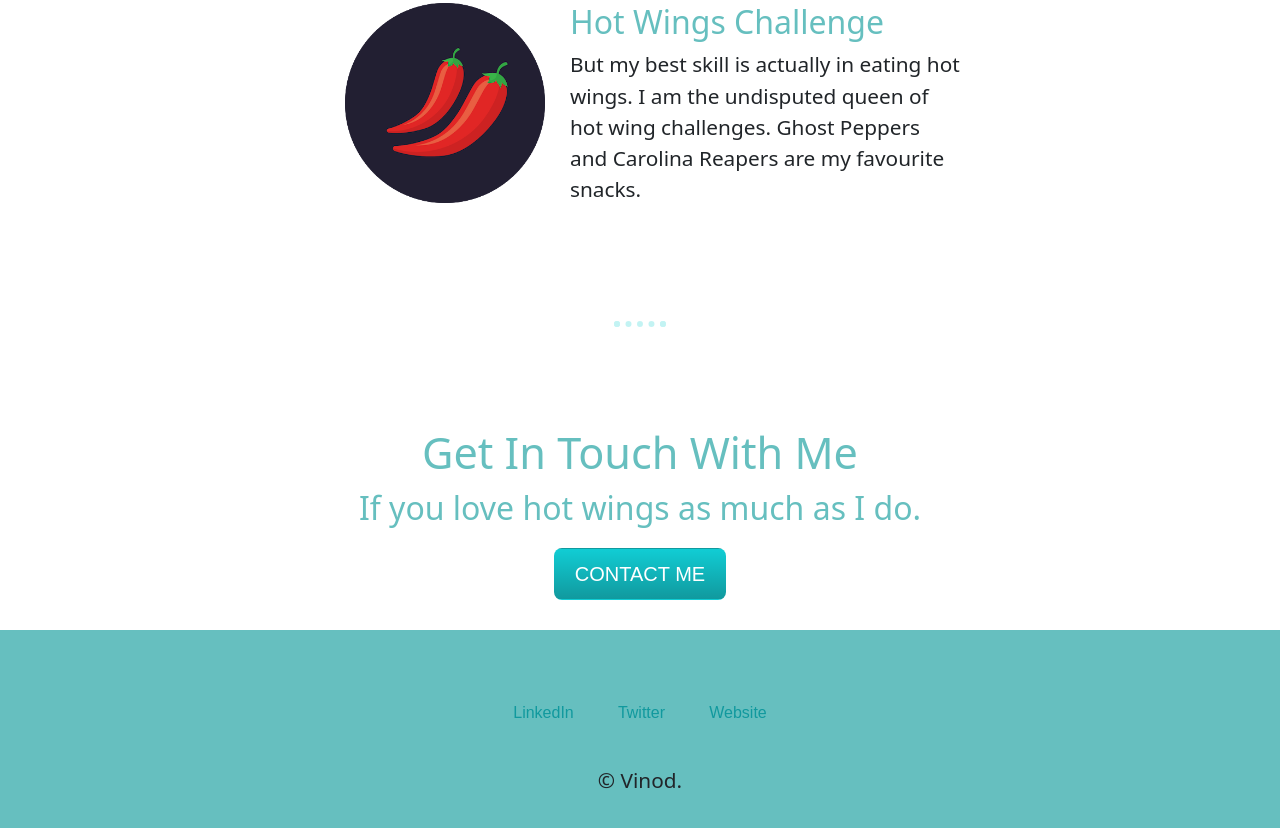
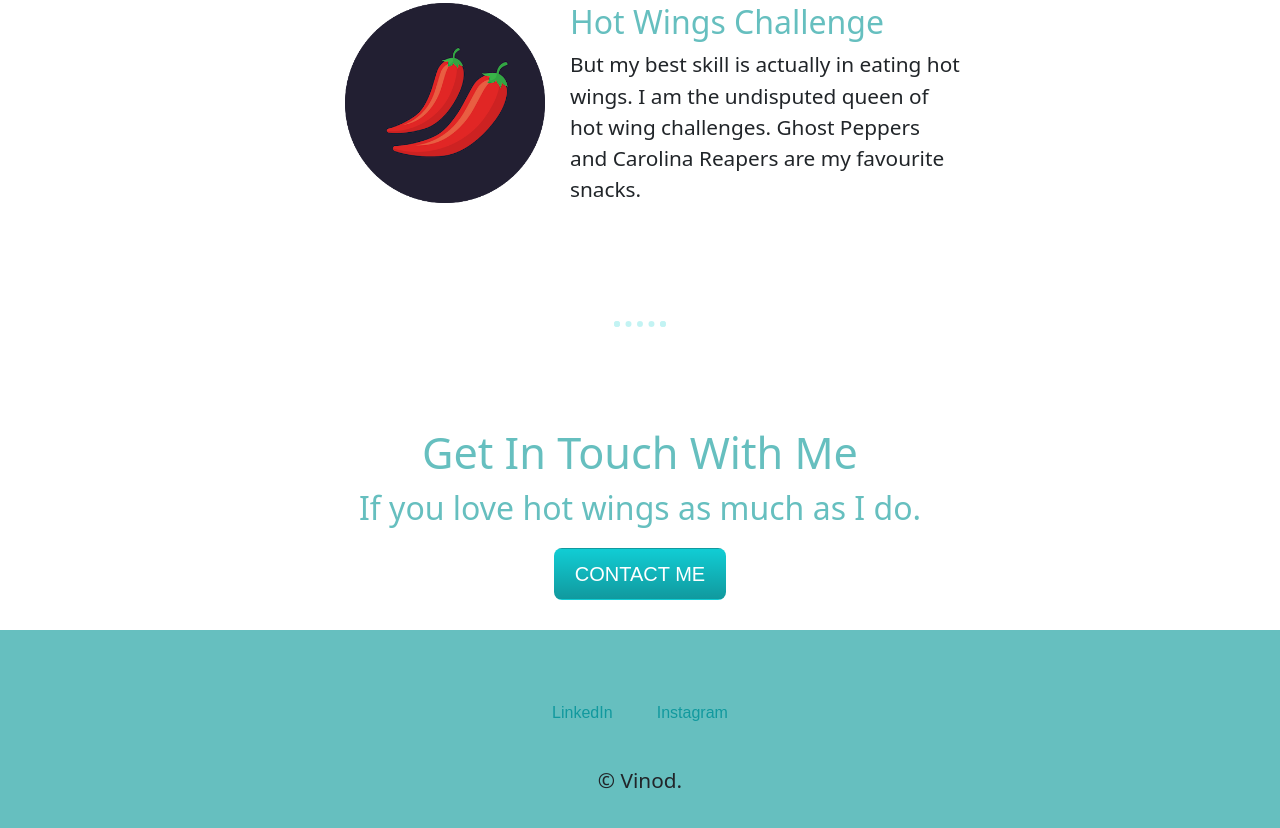
Before and after one commit to vinod102003/capstone-project-02, a plain HTML site: page index.html in a window 1280 px wide. Shown: the part 1867-2695 px from the top of the page. Drawn offline with nearby package versions, Linux system fonts and the light colour scheme.

Commit message:
Add files via upload

```diff
--- a/index.html
+++ b/index.html
@@ -68,11 +68,15 @@
     <div class="last-container">
       <a
         class="footer-link"
-        href="https://www.linkedin.com/in/angela-yu-963a584b/"
+        href="https://www.linkedin.com/in/vinod-hiregouda-16248816b/"
         >LinkedIn</a
       >
-      <a class="footer-link" href="https://twitter.com/yu_angela">Twitter</a>
-      <a class="footer-link" href="https://www.appbrewery.com/">Website</a>
+      <a
+        class="footer-link"
+        href="https://www.instagram.com/vinod__gh/?next=%2F"
+        >Instagram</a
+      >
+
       <p class="copyright">© Vinod.</p>
     </div>
 
```
